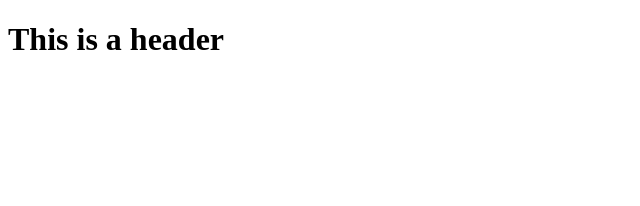
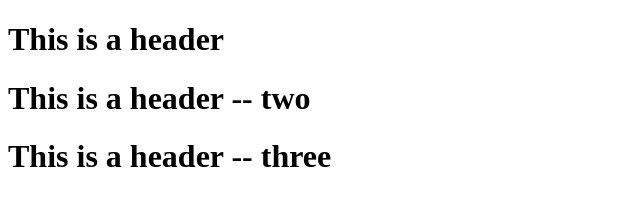
Before and after one commit to MonikaPoola/git-test, a plain HTML site: page index.html in a window 1280 px wide. Shown: the whole page, without its empty margins (0-640 px from the left). Drawn offline with Linux system fonts and the light colour scheme.

Commit message:
Second Commit

```diff
--- a/index.html
+++ b/index.html
@@ -7,5 +7,7 @@
 </head>
 <body>
     <h1>This is a header</h1>
+    <h1>This is a header -- two</h1>
+    <h1>This is a header -- three</h1>
 </body>
 </html>
```
